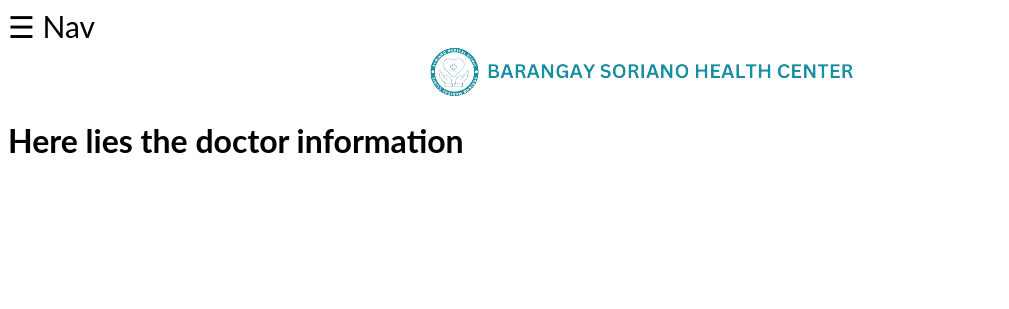
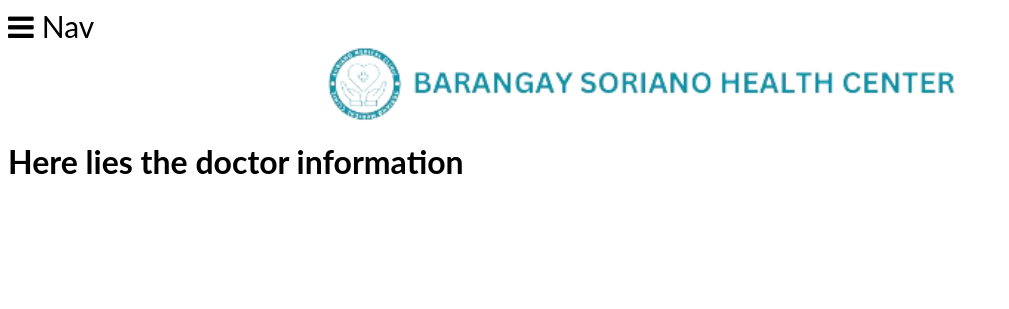
Before and after one commit to mccvliqht/Updated-Clinic-System, a PHP site: the page made by doc_page/Doctor profile.html in a window 1280 px wide. Shown: the top 309 px of the page, without its empty margins (0-1009 px from the left). Run offline with PHP 8.4, Linux system fonts and the light colour scheme.

Commit message:
Update doc page

```diff
--- a/doc_page/Doctor profile.html
+++ b/doc_page/Doctor profile.html
@@ -6,19 +6,20 @@
     <title>Doctor Profile</title>
     <link rel="stylesheet" href="doc_style.css">
     <link rel="icon" href="LogoClinic.png" type="image/png">
-    <span style="font-size:30px;cursor:pointer" onclick="openNav()">&#9776; Nav</span>
+    <link rel="stylesheet" href="https://cdnjs.cloudflare.com/ajax/libs/font-awesome/4.7.0/css/font-awesome.min.css">
+    <span style="font-size:30px;cursor:pointer" onclick="openNav()"><i class="fa fa-bars"></i>Nav</span>
 
 </head>
     <body>
     <div id="mySidenav" class="sidenav">
       <a href="javascript:void(0)" class="closebtn" onclick="closeNav()">&times;</a>
-      <a href="Doctor profile.html">Doctor Name</a>
-      <a href="Doctor Landing Page.html">Home</a>
-      <a href="Schedules.html">Schedules</a>
-      <a href="Patient.html">Patients</a>
+      <a href="Doctor profile.html"><i class="fa fa-user-circle"></i>Doctor Name</a>
+      <a href="doctor_landing_page.php"><i class="fa fa-home"></i>Home</a>
+      <a href="Schedules.html"><i class="fa fa-calendar"></i>Schedules</a>
+      <a href="Patient.html"><i class="fa fa-users"></i>Patients</a>
     </div>
 
-    <center><img src="Logo.png" alt="Soriano Clinic logo"></center>
+    <img src="Logo.png" id="mylogo" alt="Soriano Clinic logo">
     <h1>Here lies the doctor information</h1>
 
     <script>
--- a/doc_page/doc_style.css
+++ b/doc_page/doc_style.css
@@ -3,6 +3,11 @@
   margin-left: auto;
   margin-right: auto;
   width: 50%;;
+}
+
+.fa {
+  font-size: 40px;
+  margin-right: 8px;
 }
 
 body {
@@ -16,23 +21,25 @@ body {
     z-index: 1;
     top: 0;
     left: 0;
-    background-color: #5483b3;
+    background-color: #ffffff;
     overflow-x: hidden;
     transition: 0.5s;
     padding-top: 60px;
+    box-shadow: 10px 0px 5px 0px lightgray;
   }
 
   .sidenav a {
-    padding: 8px 8px 8px 32px;
+    padding: 8px 10px 8px 32px;
     text-decoration: none;
     font-size: 25px;
-    color: #ffffff;
+    color: #000000;
     display: block;
     transition: 0.3s;
   }
 
   .sidenav a:hover {
     color: #ababab;
+    text-decoration: underline;
   }
 
   .sidenav .closebtn {
```
Also changed, not shown: doc_page/Patient.html (+7 -6 lines), doc_page/Schedules.html (+7 -6 lines), doc_page/doctor_landing_page.php (+6 -5 lines).
